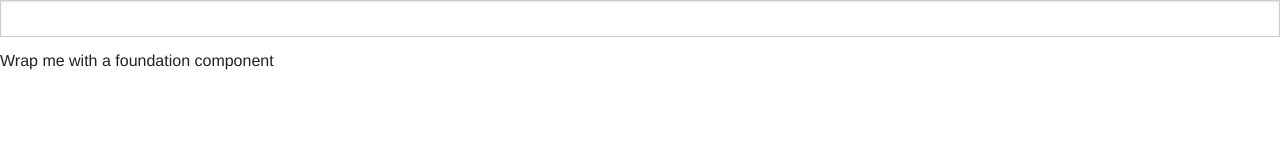
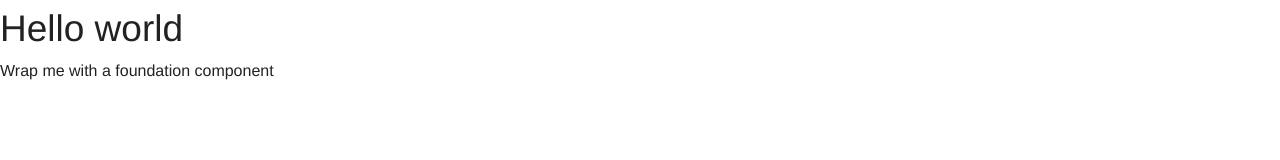
Before and after one commit to smokinjoe/ng-sandbox, a plain HTML site: page index.html in a window 1280 px wide. Drawn offline with Linux system fonts and the light colour scheme.

Commit message:
second lesson done! utilizing controllers and scope to populate data.message

```diff
--- /dev/null
+++ b/assets/js/main.js
@@ -0,0 +1,3 @@
+function FirstCtrl($scope) {
+  $scope.data = { message: "Hello" };
+}
--- a/index.html
+++ b/index.html
@@ -18,14 +18,16 @@
 <body>
 
 <div ng-app="">
-  <input type="text" ng-model="data.message">
-  <h2>{{data.message}}</h2>
-  <div class="{{data.message}}">
-    Wrap me with a foundation component
+  <div ng-controller="FirstCtrl">
+    <h2>{{data.message + " world"}}</h2>
+    <div class="{{data.message}}">
+      Wrap me with a foundation component
+    </div>
   </div>
 </div>
 
 
+  <script src="assets/js/main.js"></script>
   <script src="assets/js/angular.js"></script>
 </body>
 </html>
```
